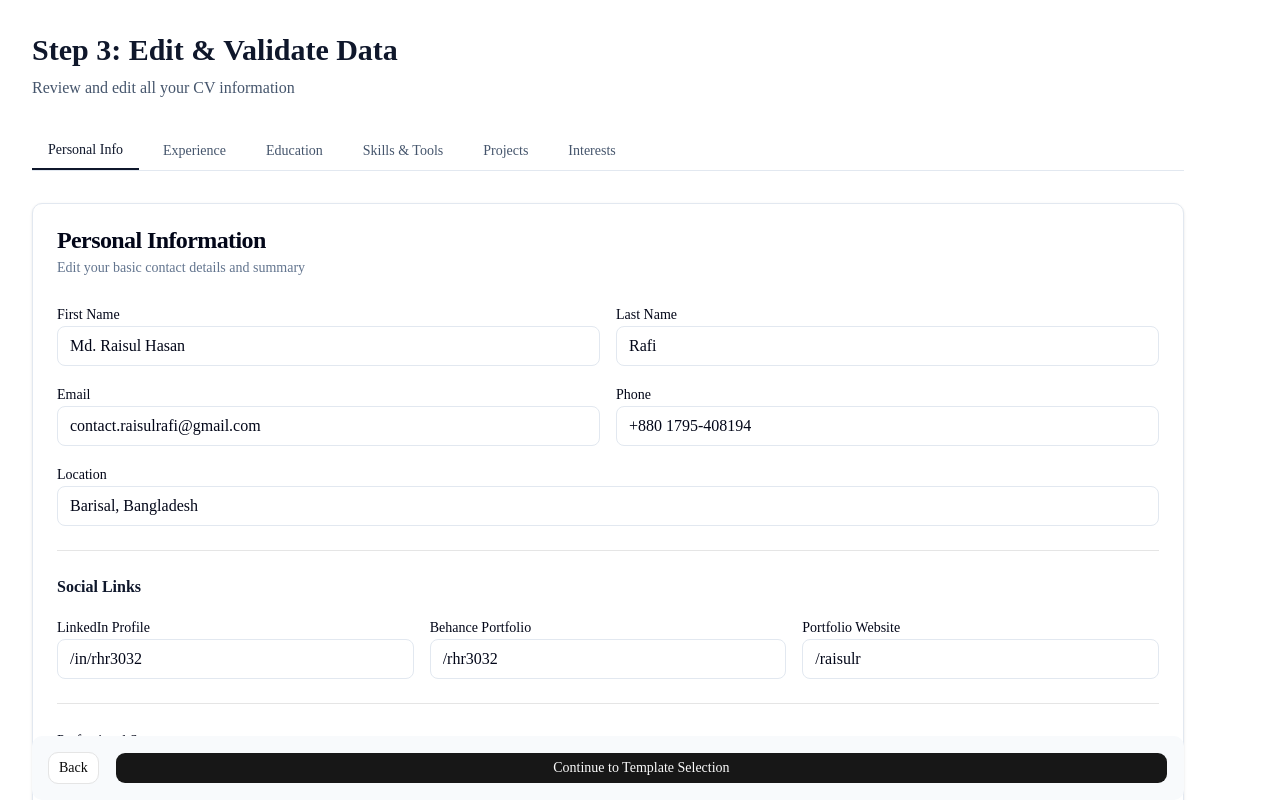
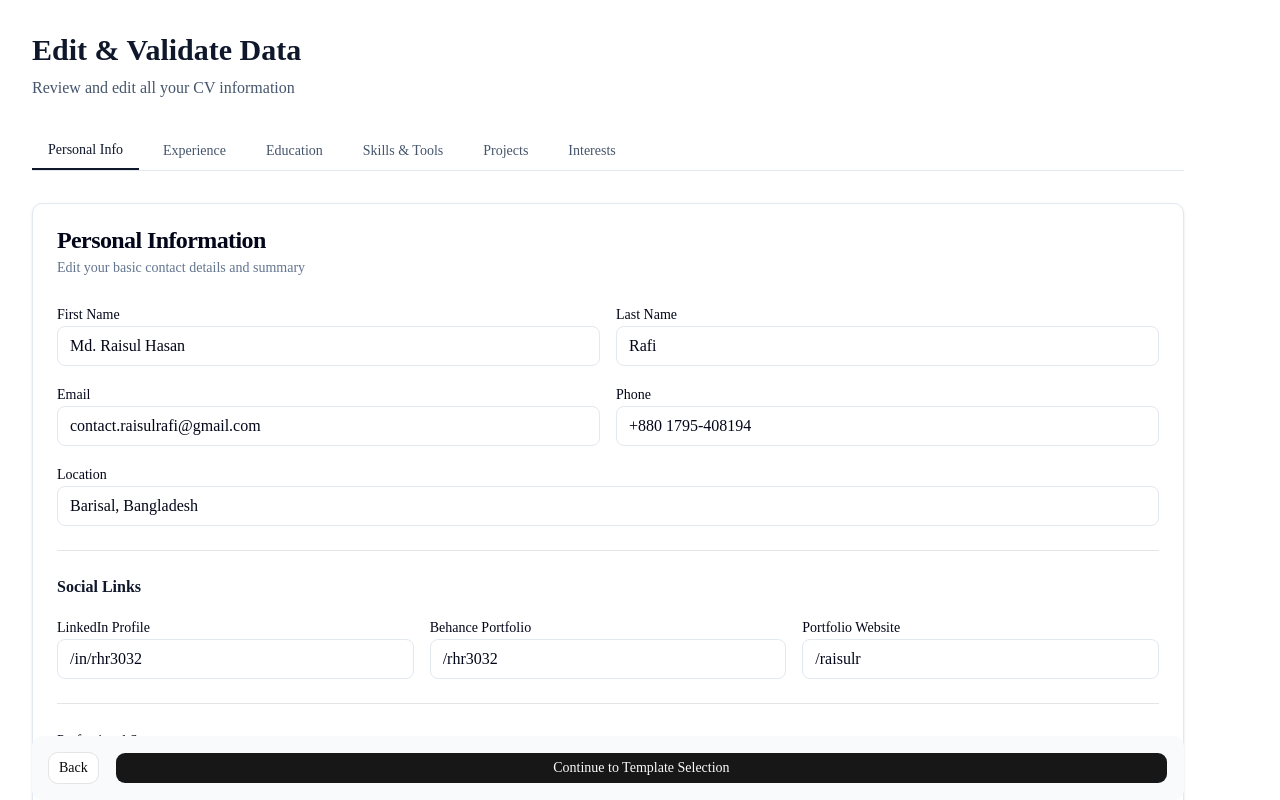
Before and after one commit to rhr3032/resumer, a Next.js app: page /dashboard/edit in a window 1280 px wide. Built offline with nearby package versions, Linux system fonts and the light colour scheme.

Commit message:
refactor: update headings and step indicators in Edit and Preview pages

```diff
--- a/app/dashboard/edit/page.tsx
+++ b/app/dashboard/edit/page.tsx
@@ -227,7 +227,7 @@ export default function EditPage() {
     <div className="max-w-6xl space-y-8">
       <div>
         <h1 className="text-3xl font-bold text-slate-900 dark:text-slate-50">
-          Step 3: Edit & Validate Data
+          Edit & Validate Data
         </h1>
         <p className="mt-2 text-slate-600 dark:text-slate-400">
           Review and edit all your CV information
--- a/app/dashboard/preview/page.tsx
+++ b/app/dashboard/preview/page.tsx
@@ -156,7 +156,7 @@ export default function PreviewPage() {
       pdf.save(
         `${cvData.personalInfo.firstName}_${cvData.personalInfo.lastName}_CV.pdf`
       )
-      setCurrentStep(6)
+      setCurrentStep(2)
     } catch (error) {
       console.error("Error generating PDF:", error)
       alert("Error generating PDF. Please try again.")
@@ -171,7 +171,7 @@ export default function PreviewPage() {
     <div className="max-w-6xl space-y-8">
       <div>
         <h1 className="text-3xl font-bold text-slate-900 dark:text-slate-50">
-          Step 5: Preview CV
+          Preview & Download
         </h1>
         <p className="mt-2 text-slate-600 dark:text-slate-400">
           Review your CV and download as PDF
```
